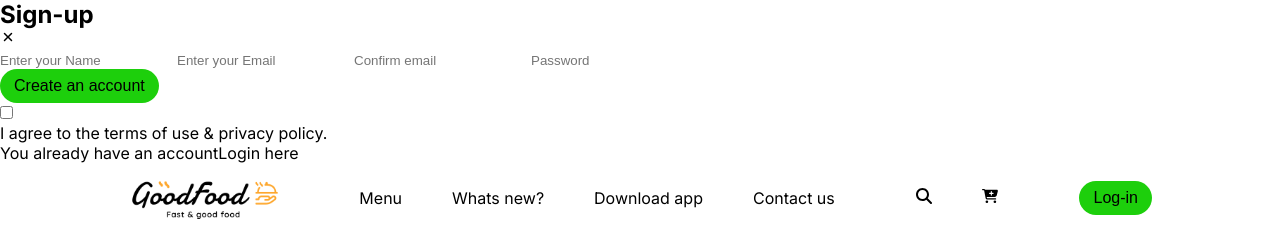
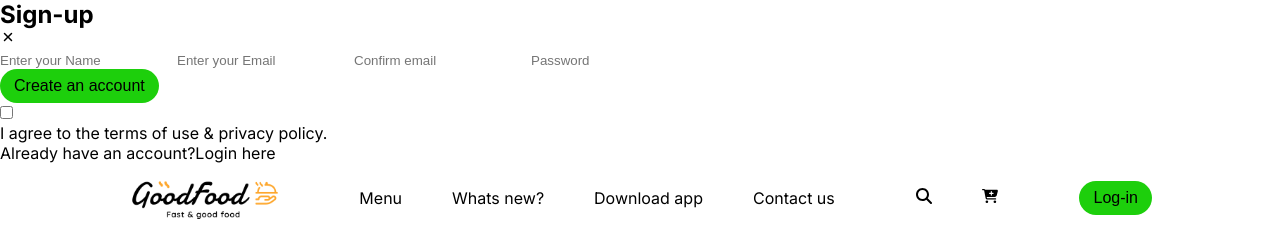
Before and after one commit to felixDev22/ecommerce, a React (Vite) app: page / in a window 1280 px wide. Both pictures are taken after a click on the button "Log-in". Shown: the top 231 px of the page. Built offline with nearby package versions, Linux system fonts and the light colour scheme; a web font is replaced by a local one.

Commit message:
Correct typo errors

```diff
--- a/src/components/login/login.jsx
+++ b/src/components/login/login.jsx
@@ -33,11 +33,11 @@ const Login = ({ setShowLogin }) => {
         {curr === 'Login' ? (
           <p>
             Create new account?{' '}
-            <span onClick={() => setCurr('Sign-up')}>click here</span>
+            <span onClick={() => setCurr('Sign-up')}>Click here</span>
           </p>
         ) : (
           <p>
-            You already have an account
+            Already have an account?
             <span onClick={() => setCurr('Login')}>Login here</span>{' '}
           </p>
         )}
```
